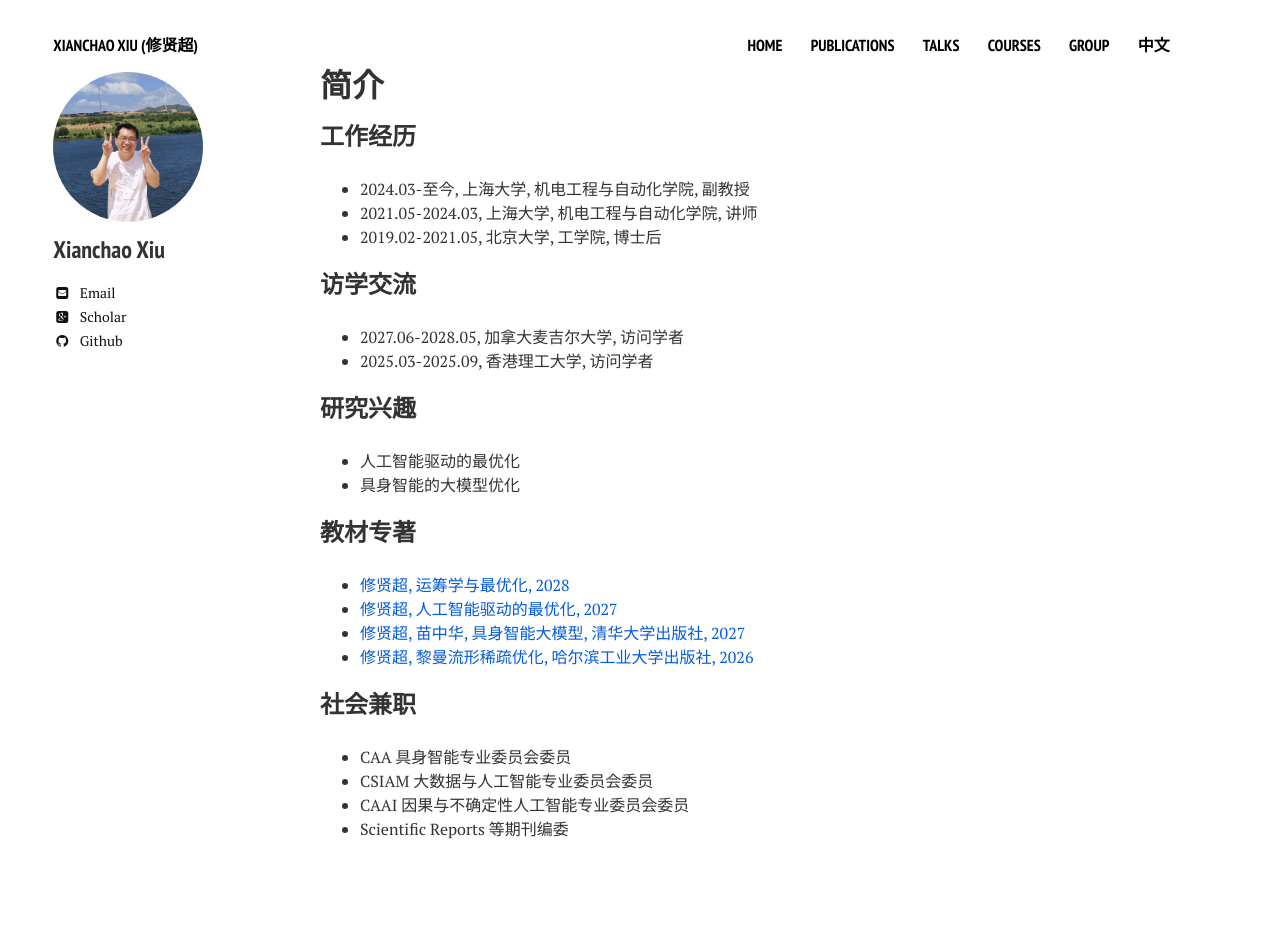
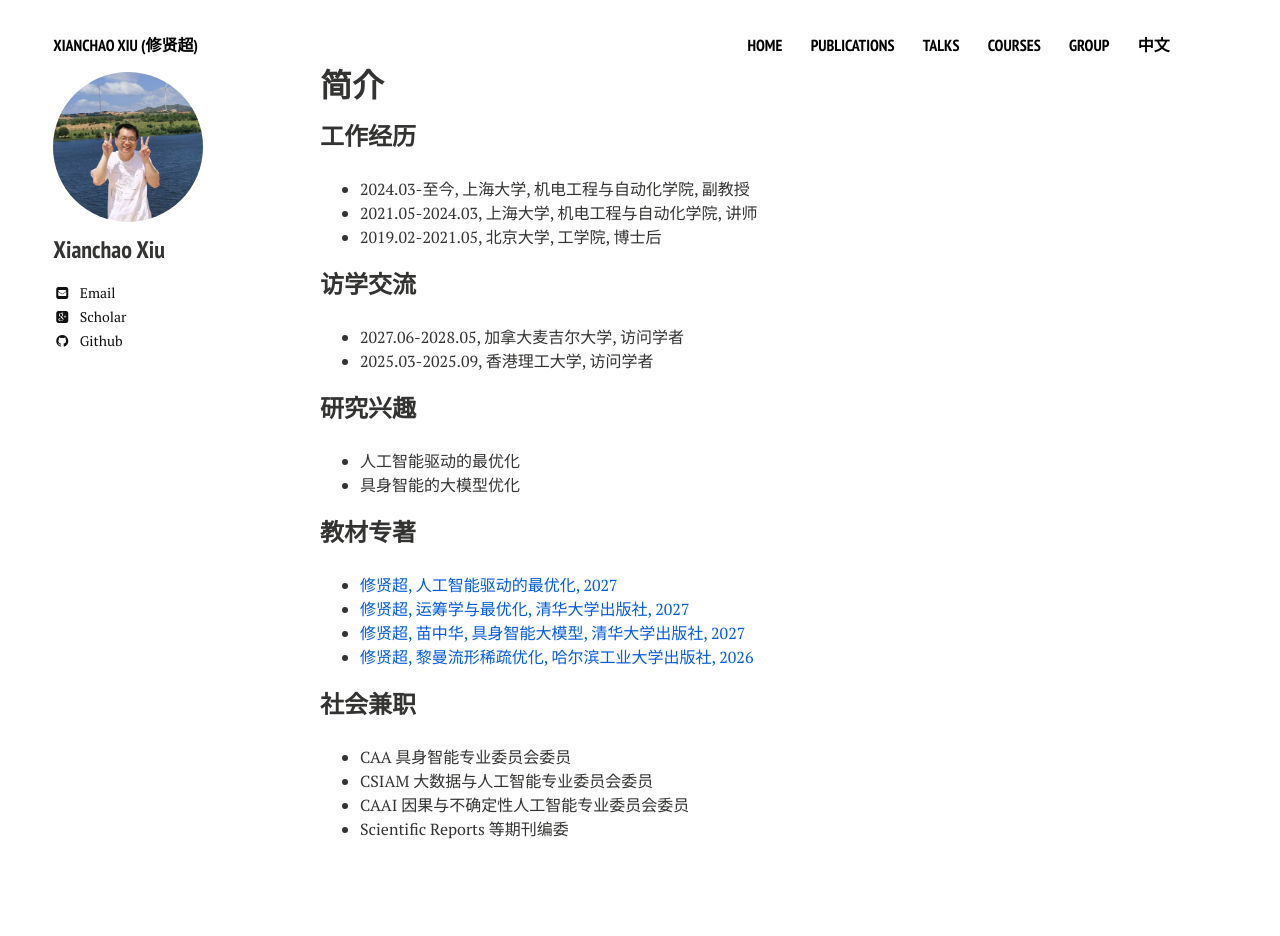
Before and after one commit to xianchaoxiu/xianchaoxiu.github.io, a Jekyll site: the page built from chinese/index.md, in a window 1280 px wide. Built offline with Jekyll 4.4.1, drawn with Linux system fonts in a browser that asks for light colours; nearby versions of some CDN libraries.

Commit message:
Update index.md

```diff
--- a/chinese/index.md
+++ b/chinese/index.md
@@ -24,8 +24,8 @@ share: false
 
 
 ### 教材专著
-* <a href="https://xianchaoxiu.github.io/chinese/book/OROPT/" class="textlink" target="_blank"> 修贤超, 运筹学与最优化, 2028   </a> <br>
 * <a href="https://xianchaoxiu.github.io/chinese/book/AIOPT/" class="textlink" target="_blank"> 修贤超, 人工智能驱动的最优化, 2027   </a> <br>
+* <a href="https://xianchaoxiu.github.io/chinese/book/OROPT/" class="textlink" target="_blank"> 修贤超, 运筹学与最优化, 清华大学出版社, 2027   </a> <br>
 * <a href="https://xianchaoxiu.github.io/chinese/book/VLA/" class="textlink" target="_blank"> 修贤超, 苗中华, 具身智能大模型, 清华大学出版社, 2027  </a> <br>
 * <a href="https://xianchaoxiu.github.io/chinese/book/OPT/" class="textlink" target="_blank"> 修贤超, 黎曼流形稀疏优化, 哈尔滨工业大学出版社, 2026  </a> <br>
 
```
